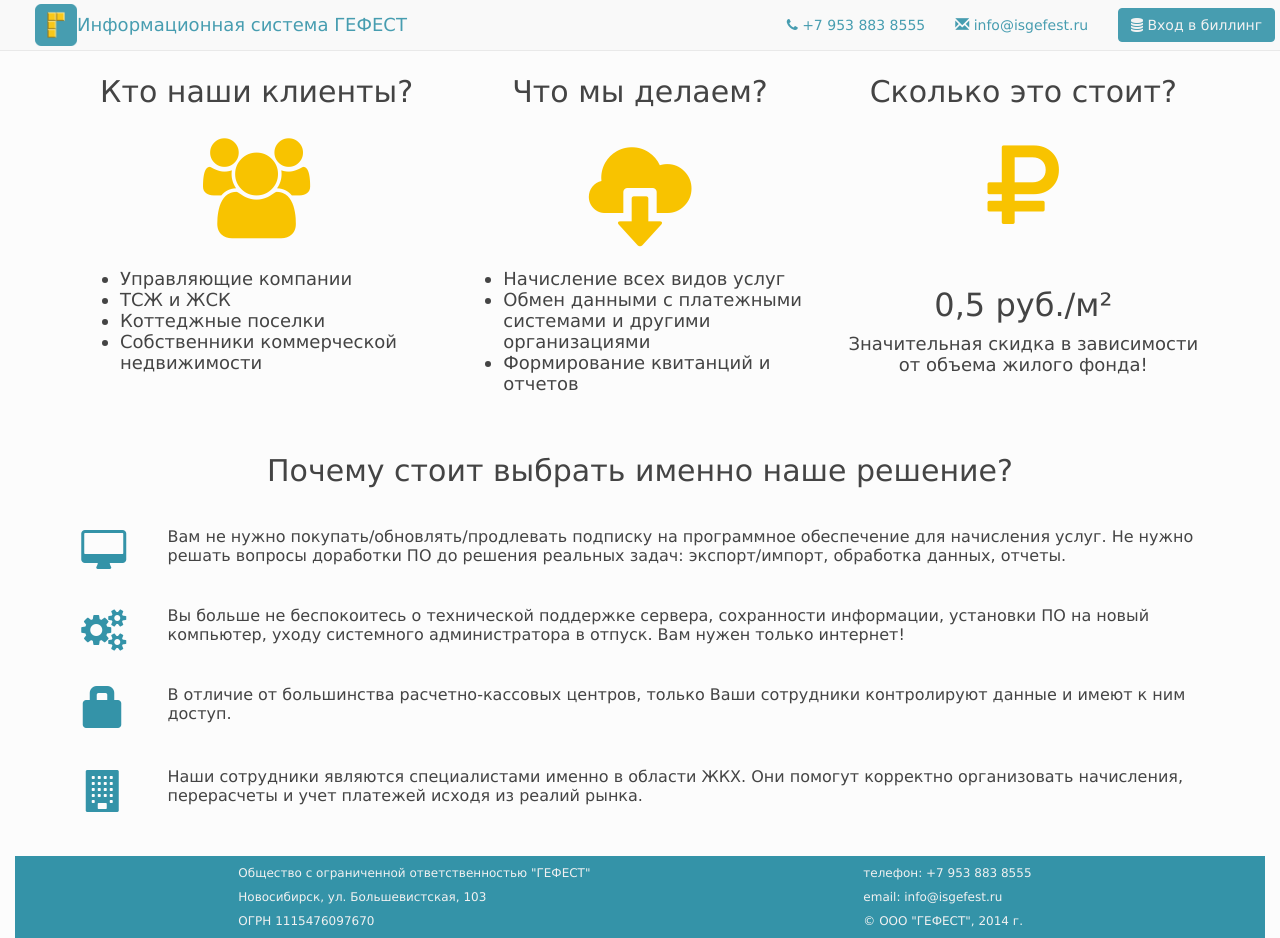
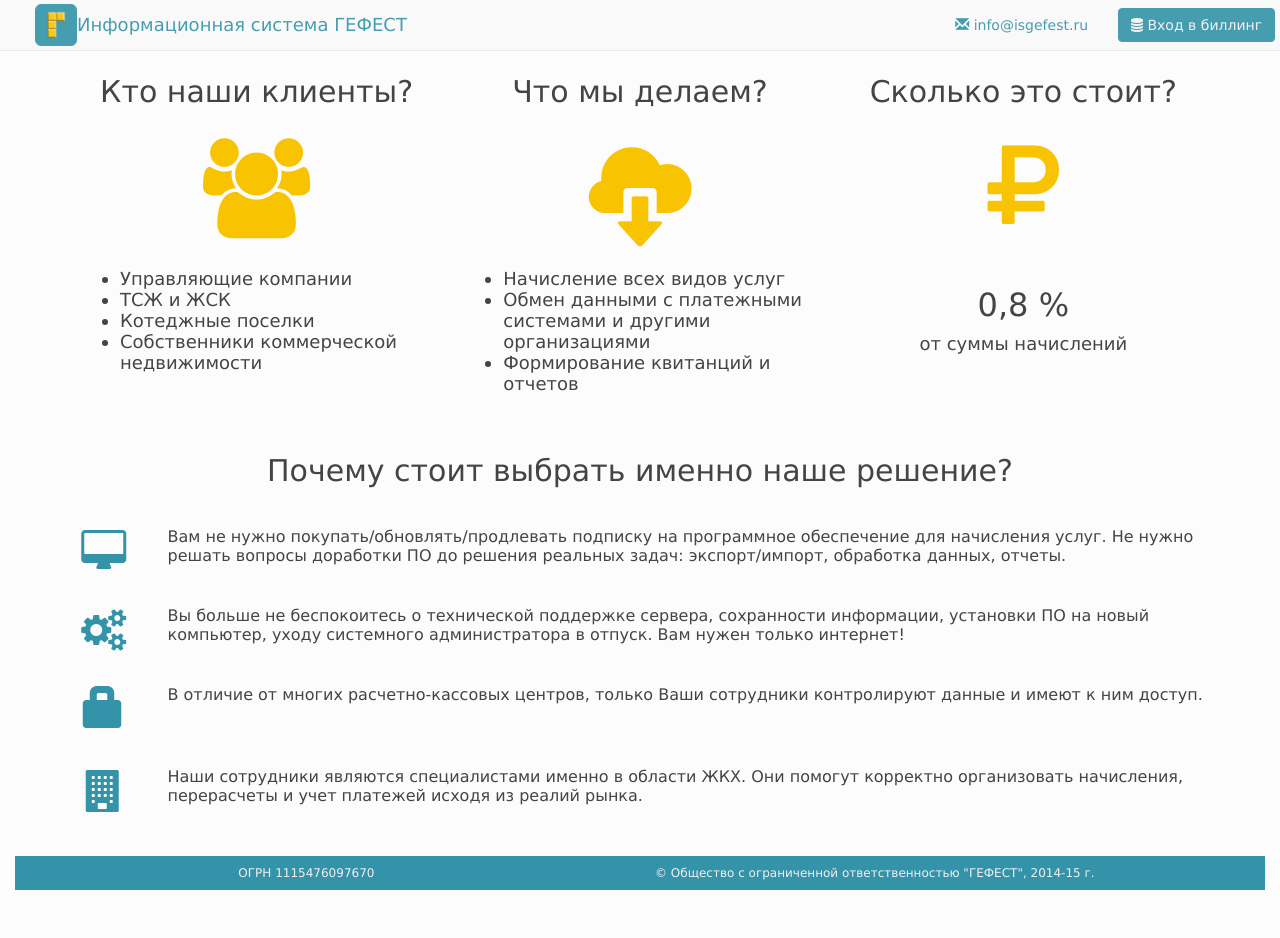
Before and after one commit to vitosbat/isgefest, a website: page views/index.html in a window 1280 px wide. After the commit the page ends 890 px from the top, so only its background shows below. Drawn offline with nearby package versions, Linux system fonts and the light colour scheme; files that its build step writes are made by us from their sources; files whose address does not match are found by name.

Commit message:
Update price and footer

```diff
--- a/views/index.html
+++ b/views/index.html
@@ -35,14 +35,18 @@
         </div>
 
         <div class="collapse navbar-collapse" id="bs-example-navbar-collapse-1">
+
           <div class="nav navbar-nav navbar-right entry">
             <a href="https://billing.isgefest.ru"><button class="btn btn-default btn-entry"><i class="fa fa-database"></i> Вход в биллинг</button></a>
           </div>
 
           <ul class="nav navbar-nav navbar-right">
-            <li><a><span class="header"><i class="fa fa-phone"></i> +7 953 883 8555</span></a></li>
-            <li><a><span class="header"><i class="glyphicon glyphicon-envelope"></i> info@isgefest.ru</span></a></li>
+            <li><a><span class="header">
+              <i class="glyphicon glyphicon-envelope"></i>
+              info@isgefest.ru
+            </span></a></li>
           </ul>
+
         </div>
       </div>
     </nav><!-- /.header -->
@@ -55,7 +59,7 @@
           <ul class="intro">
             <li>Управляющие компании</li>
             <li>ТСЖ и ЖСК</li>
-            <li>Коттеджные поселки</li>
+            <li>Котеджные поселки</li>
             <li>Собственники коммерческой недвижимости</li>
           </ul>
         </div>
@@ -72,8 +76,8 @@
         <div class="col-md-4">
           <h2 class= "intro">Сколько это стоит?</h2>
           <p class="intropic fa fa-rub"></p>
-          <h2 class="percent">0,5 руб./м&sup2;</h2>
-          <p class="percent">Значительная скидка в зависимости от объема жилого фонда!</p>
+          <h2 class="percent">0,8 %</h2>
+          <p class="percent">от суммы начислений</p>
         </div>
       </div> <!-- introduction -->
 
@@ -104,7 +108,7 @@
           <span class="glyphicon glyphicon-lock"></span>
         </div>
         <div class="col-md-11">
-          <p class="reasons">В отличие от большинства расчетно-кассовых центров, только Ваши сотрудники контролируют данные и имеют к ним доступ.</p>
+          <p class="reasons">В отличие от многих расчетно-кассовых центров, только Ваши сотрудники контролируют данные и имеют к ним доступ.</p>
         </div>
       </div>
       <div class="row reasonsrow">
@@ -119,15 +123,11 @@
 
     <div class="container-fluid">
       <div class="row footer">
-        <div class="col-md-4 col-md-offset-2">
-          <p>Общество с ограниченной ответственностью "ГЕФЕСТ"</p>
-          <p>Новосибирск, ул. Большевистская, 103</p>
+        <div class="col-md-3 col-md-offset-2">
           <p>ОГРН 1115476097670</p>
         </div>
-        <div class="col-md-4 col-md-offset-2">
-          <p>телефон: +7 953 883 8555</p>
-          <p>email: info@isgefest.ru</p>
-          <p>&copy; ООО "ГЕФЕСТ", 2014 г.</p>
+        <div class="col-md-6 col-md-offset-1">
+          <p>&copy; Общество с ограниченной ответственностью "ГЕФЕСТ", 2014-15 г.</p>
         </div>
       </div>
     </div>
```
